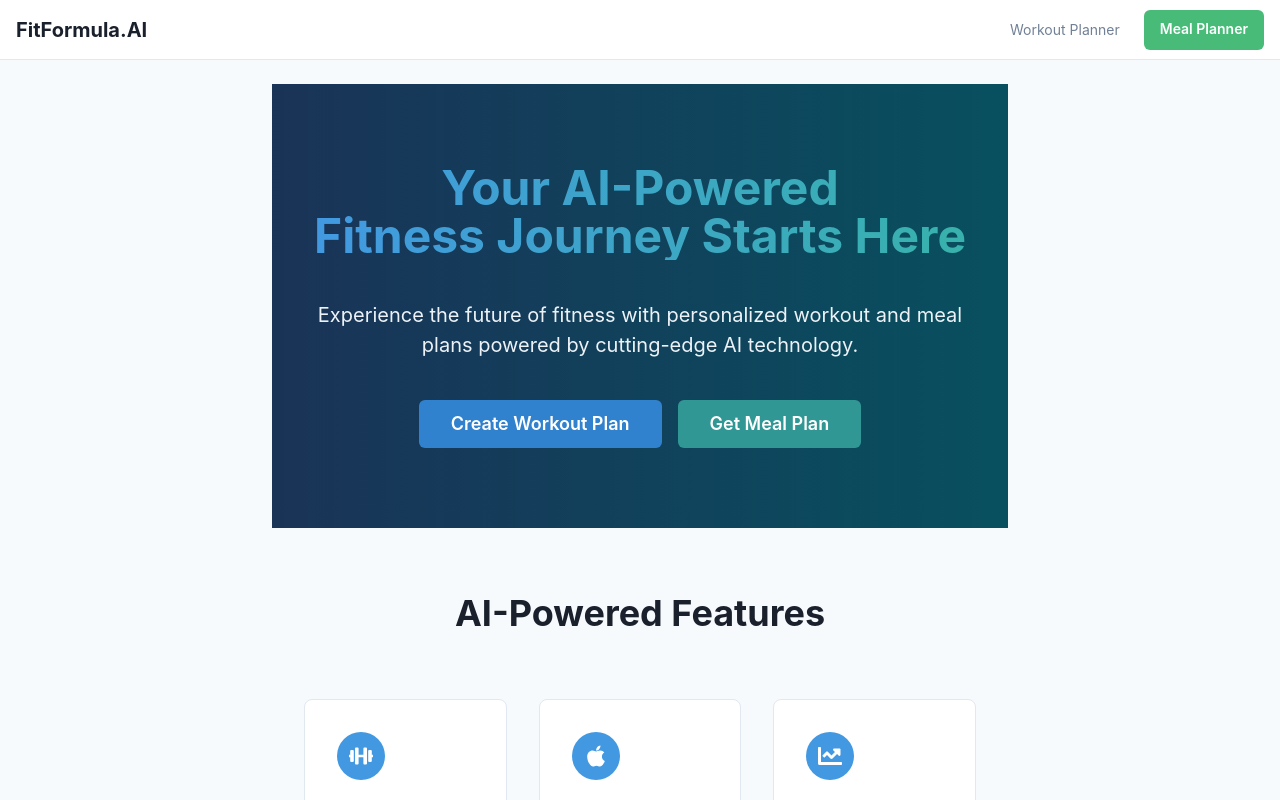
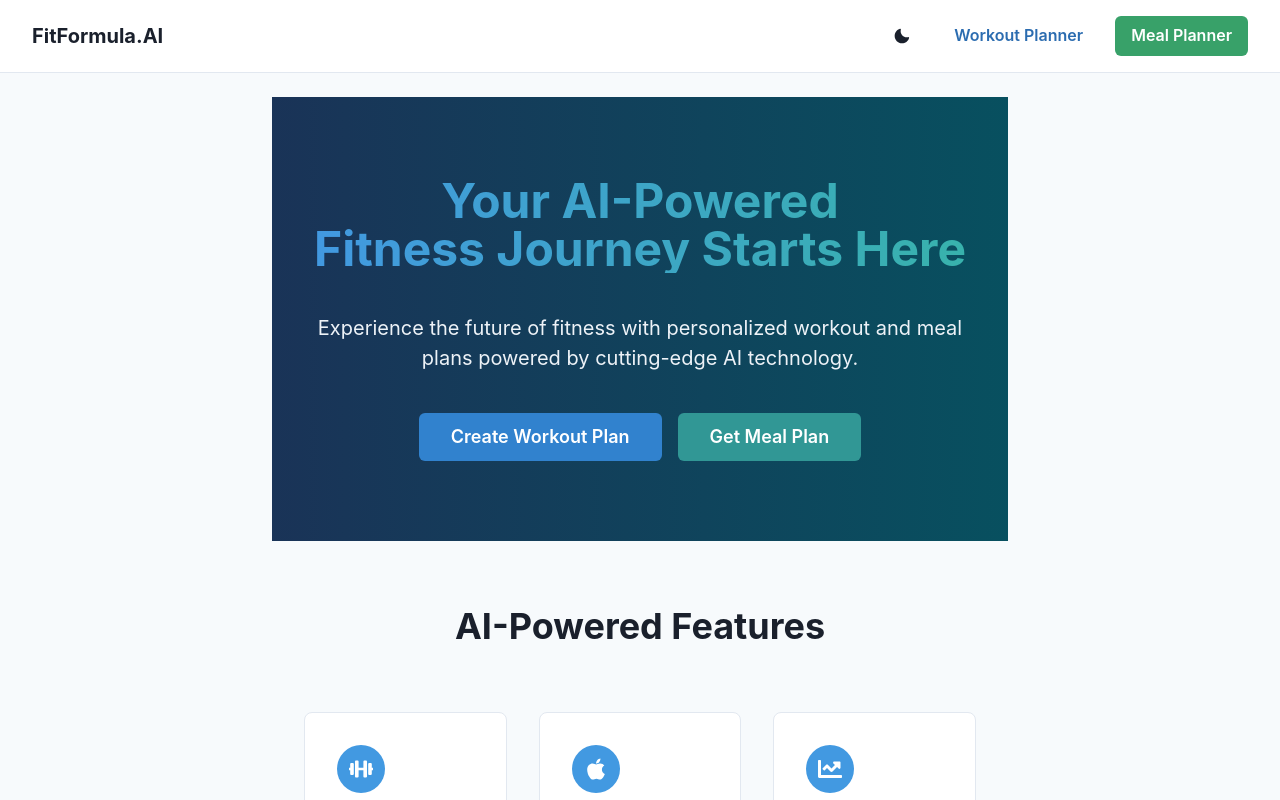
Before and after one commit to Samireye/fit-formula-frontend, a React (Vite) app: page / in a window 1280 px wide. Shown: the top 800 px of the page. Built offline with nearby package versions, Linux system fonts and the light colour scheme.

Commit message:
updated navbar to restore dark/light toggle

```diff
--- a/src/components/Navbar.tsx
+++ b/src/components/Navbar.tsx
@@ -1,111 +1,133 @@
 import {
   Box,
+  Button,
   Flex,
-  Text,
-  Button,
-  Stack,
+  HStack,
+  IconButton,
+  Link,
+  useColorMode,
   useColorModeValue,
-  IconButton,
   useDisclosure,
-  Collapse,
   VStack,
+  CloseButton,
+  useBreakpointValue
 } from '@chakra-ui/react'
-import { HamburgerIcon, CloseIcon } from '@chakra-ui/icons'
 import { Link as RouterLink } from 'react-router-dom'
+import { HamburgerIcon, MoonIcon, SunIcon } from '@chakra-ui/icons'
 
 export default function Navbar() {
-  const { isOpen, onToggle } = useDisclosure()
+  const { colorMode, toggleColorMode } = useColorMode()
+  const { isOpen, onToggle, onClose } = useDisclosure()
+  const isMobile = useBreakpointValue({ base: true, md: false })
+
+  const bg = useColorModeValue('white', 'gray.800')
+  const borderColor = useColorModeValue('gray.200', 'gray.700')
 
   return (
-    <Box>
-      <Flex
-        bg={useColorModeValue('white', 'gray.800')}
-        color={useColorModeValue('gray.600', 'white')}
-        minH={'60px'}
-        py={{ base: 2 }}
-        px={{ base: 4 }}
-        borderBottom={1}
-        borderStyle={'solid'}
-        borderColor={useColorModeValue('gray.200', 'gray.900')}
-        align={'center'}>
-        <Flex flex={{ base: 1 }} justify={{ base: 'start', md: 'start' }}>
-          <Text
+    <Box
+      position="sticky"
+      top={0}
+      zIndex={1000}
+      bg={bg}
+      borderBottom="1px"
+      borderColor={borderColor}
+      px={{ base: 4, md: 8 }}
+      py={4}
+    >
+      <Flex alignItems="center" justifyContent="space-between">
+        <Link
           as={RouterLink}
           to="/"
-            textAlign={{ base: 'left', md: 'left' }}
-            fontFamily={'heading'}
-            color={useColorModeValue('gray.800', 'white')}
+          fontSize="xl"
           fontWeight="bold"
-            fontSize="xl">
+          _hover={{ textDecoration: 'none' }}
+        >
           FitFormula.AI
-          </Text>
+        </Link>
+
+        {/* Mobile Menu Button */}
+        {isMobile && (
+          <Flex alignItems="center">
+            <IconButton
+              onClick={toggleColorMode}
+              icon={colorMode === 'light' ? <MoonIcon /> : <SunIcon />}
+              variant="ghost"
+              aria-label="Toggle color mode"
+              mr={2}
+            />
+            <IconButton
+              onClick={onToggle}
+              icon={<HamburgerIcon />}
+              variant="ghost"
+              aria-label="Toggle navigation"
+            />
           </Flex>
+        )}
 
-        {/* Mobile hamburger button */}
+        {/* Desktop Navigation */}
+        {!isMobile && (
+          <HStack spacing={4}>
             <IconButton
-          display={{ base: 'flex', md: 'none' }}
-          onClick={onToggle}
-          icon={isOpen ? <CloseIcon w={3} h={3} /> : <HamburgerIcon w={5} h={5} />}
-          variant={'ghost'}
-          aria-label={'Toggle Navigation'}
+              onClick={toggleColorMode}
+              icon={colorMode === 'light' ? <MoonIcon /> : <SunIcon />}
+              variant="ghost"
+              aria-label="Toggle color mode"
             />
-
-        {/* Desktop navigation */}
-        <Stack
-          flex={{ base: 1, md: 0 }}
-          justify={'flex-end'}
-          direction={'row'}
-          spacing={6}
-          display={{ base: 'none', md: 'flex' }}>
             <Button
               as={RouterLink}
               to="/workout-planner"
-            fontSize={'sm'}
-            fontWeight={400}
-            variant={'link'}>
+              variant="ghost"
+              colorScheme="blue"
+            >
               Workout Planner
             </Button>
             <Button
               as={RouterLink}
               to="/meal-planner"
-            fontSize={'sm'}
-            fontWeight={600}
-            color={'white'}
-            bg={'green.400'}
-            _hover={{
-              bg: 'green.500',
-            }}>
+              colorScheme="green"
+            >
               Meal Planner
             </Button>
-        </Stack>
+          </HStack>
+        )}
       </Flex>
 
-      {/* Mobile navigation */}
-      <Collapse in={isOpen} animateOpacity>
-        <VStack
+      {/* Mobile Menu */}
+      {isMobile && isOpen && (
+        <Box
+          position="fixed"
+          top={0}
+          right={0}
+          bottom={0}
+          width="full"
+          bg={bg}
+          zIndex={20}
           p={4}
-          display={{ md: 'none' }}
-          bg={useColorModeValue('white', 'gray.800')}
-          spacing={4}
-          borderBottom={1}
-          borderStyle={'solid'}
-          borderColor={useColorModeValue('gray.200', 'gray.900')}>
+        >
+          <Flex justify="flex-end" mb={8}>
+            <CloseButton onClick={onClose} />
+          </Flex>
+          <VStack spacing={4} alignItems="stretch">
             <Button
               as={RouterLink}
               to="/workout-planner"
-            w="full"
-            variant={'ghost'}>
+              variant="ghost"
+              colorScheme="blue"
+              onClick={onClose}
+            >
               Workout Planner
             </Button>
             <Button
               as={RouterLink}
               to="/meal-planner"
-            w="full"
-            colorScheme="green">
+              colorScheme="green"
+              onClick={onClose}
+            >
               Meal Planner
             </Button>
           </VStack>
-      </Collapse>
+        </Box>
+      )}
     </Box>
   )
 }
```
Lines whose indentation alone changed are shown as unchanged.
